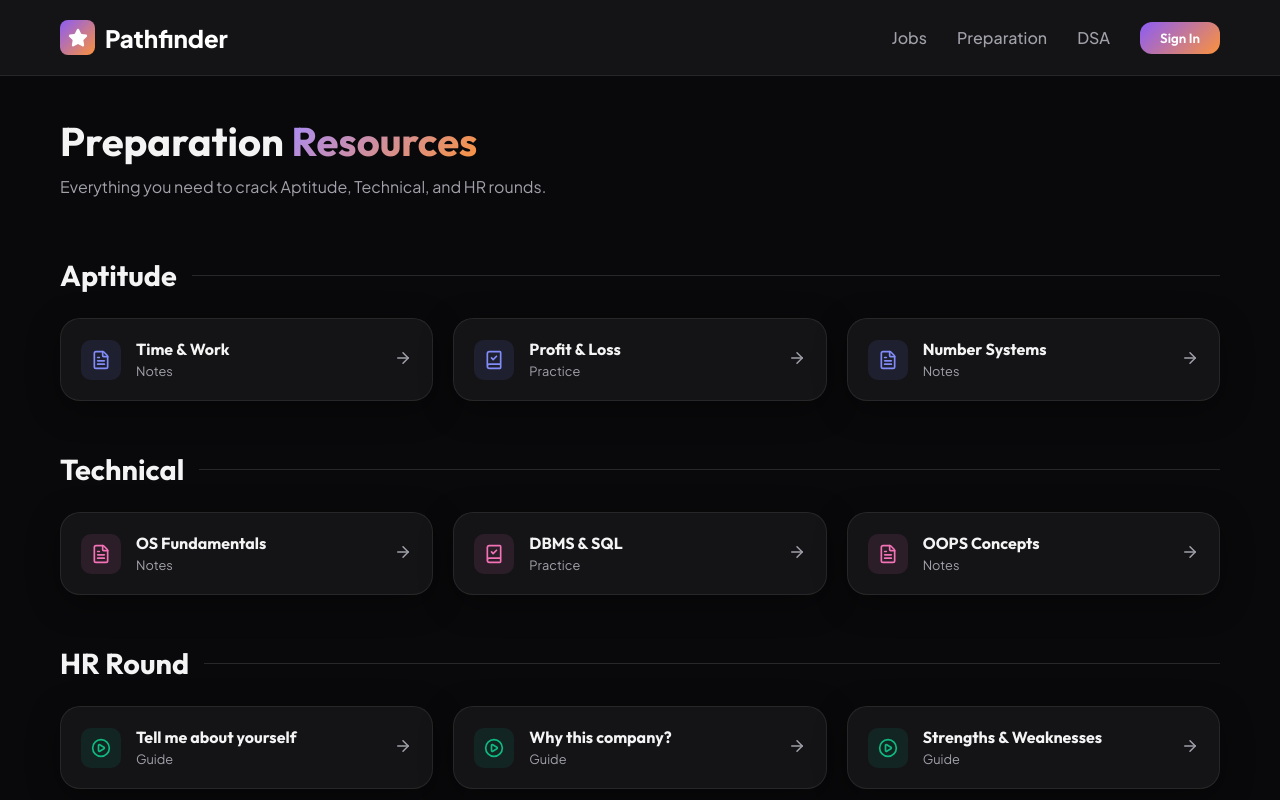
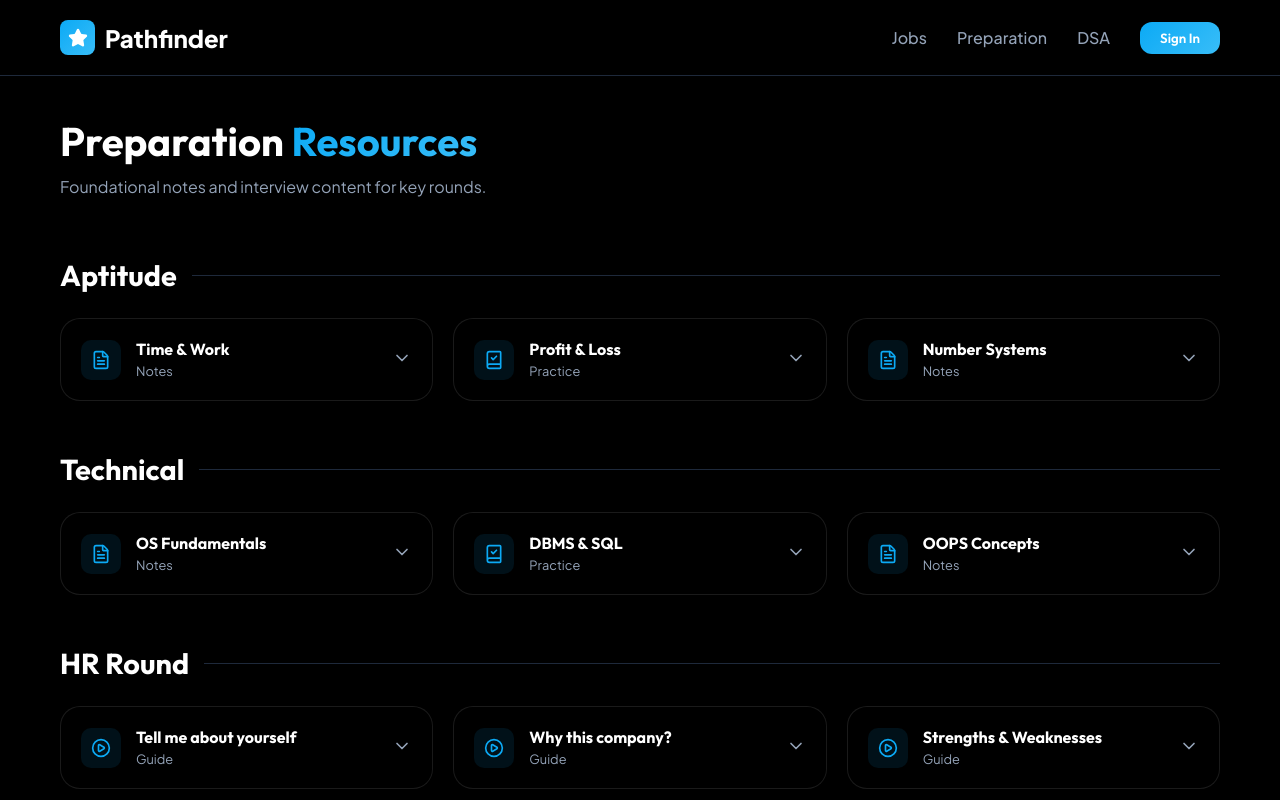
Before and after one commit to ShraddhaRajawat/exo-pathfinder, a React (Vite) app: page /prep in a window 1280 px wide. Shown: the top 800 px of the page. Built offline with nearby package versions, Linux system fonts and the light colour scheme.

Commit message:
Update theme to Black/White/SkyBlue and add detailed Prep content

```diff
--- a/src/data/prepData.js
+++ b/src/data/prepData.js
@@ -3,27 +3,72 @@ export const prepResources = [
         category: 'Aptitude',
         id: 'aptitude',
         items: [
-            { title: 'Time & Work', type: 'Notes', color: '#818cf8' },
-            { title: 'Profit & Loss', type: 'Practice', color: '#818cf8' },
-            { title: 'Number Systems', type: 'Notes', color: '#818cf8' }
+            {
+                title: 'Time & Work',
+                type: 'Notes',
+                color: '#0caaf5',
+                content: 'Concept: Work done = Time × Efficiency. Key formulas: If A does work in x days and B in y days, together they take (xy)/(x+y) days. Important for TCS NQT and Amazon OA.'
+            },
+            {
+                title: 'Profit & Loss',
+                type: 'Practice',
+                color: '#0caaf5',
+                content: 'Topics: CP, SP, MP, Discount, Successive Discount. Remember: Profit% = (Profit/CP)×100. Practice problems on dishonest shopkeepers often appear in technical rounds.'
+            },
+            {
+                title: 'Number Systems',
+                type: 'Notes',
+                color: '#0caaf5',
+                content: 'Focus on: Divisibility rules, Unit digit calculation, HCF & LCM, and Remainder Theorem. Concepts like Euler’s Theorem are useful for advanced coding puzzles.'
+            }
         ]
     },
     {
         category: 'Technical',
         id: 'technical',
         items: [
-            { title: 'OS Fundamentals', type: 'Notes', color: '#f472b6' },
-            { title: 'DBMS & SQL', type: 'Practice', color: '#f472b6' },
-            { title: 'OOPS Concepts', type: 'Notes', color: '#f472b6' }
+            {
+                title: 'OS Fundamentals',
+                type: 'Notes',
+                color: '#0caaf5',
+                content: 'Interview Hotspots: Process vs Thread, Deadlocks (4 conditions), Paging vs Segmentation, and Scheduling Algorithms like Round Robin and SJF.'
+            },
+            {
+                title: 'DBMS & SQL',
+                type: 'Practice',
+                color: '#0caaf5',
+                content: 'Must know: Normalization (1NF to BCNF), ACID properties, Joins (Inner, Left, Right, Full), and Indexing. SQL query practice: Second highest salary, Group By vs Having.'
+            },
+            {
+                title: 'OOPS Concepts',
+                type: 'Notes',
+                color: '#0caaf5',
+                content: 'The 4 Pillars: Abstraction, Encapsulation, Inheritance, and Polymorphism. Be ready to give real-world examples (e.g., Car class for inheritance).'
+            }
         ]
     },
     {
         category: 'HR Round',
         id: 'hr',
         items: [
-            { title: 'Tell me about yourself', type: 'Guide', color: '#10b981' },
-            { title: 'Why this company?', type: 'Guide', color: '#10b981' },
-            { title: 'Strengths & Weaknesses', type: 'Guide', color: '#10b981' }
+            {
+                title: 'Tell me about yourself',
+                type: 'Guide',
+                color: '#0caaf5',
+                content: 'Structure: Past (education/experience), Present (current role/skills), and Future (why this company). Keep it under 2 minutes and focus on achievements.'
+            },
+            {
+                title: 'Why this company?',
+                type: 'Guide',
+                color: '#0caaf5',
+                content: 'Research the company\'s recent news, their values (like Amazon\'s Leadership Principles), and their tech stack. Connect their needs to your goals.'
+            },
+            {
+                title: 'Strengths & Weaknesses',
+                type: 'Guide',
+                color: '#0caaf5',
+                content: 'Strength: Pick a professional skill (e.g., Problem Solving). Weakness: Pick something real but fixable, and show how you are working on it (e.g., Public Speaking).'
+            }
         ]
     }
 ];
--- a/src/index.css
+++ b/src/index.css
@@ -1,22 +1,18 @@
 @import url('https://fonts.googleapis.com/css2?family=Outfit:wght@300;400;500;600;700;800&family=Plus+Jakarta+Sans:wght@300;400;500;600;700;800&display=swap');
 
 :root {
-  --primary: #8b5cf6;
-  /* Modern Violet */
-  --primary-hover: #7c3aed;
-  --secondary: #fb923c;
-  /* Hand-picked Amber */
-  --accent: #22d3ee;
-  /* Soft Cyan */
-  --background: #09090b;
-  /* Rich dark depth */
-  --surface: #18181b;
-  --surface-hover: #27272a;
-  --text: #f4f4f5;
-  --text-muted: #a1a1aa;
-  --border: #27272a;
-  --glass: rgba(24, 24, 27, 0.8);
-  --glass-border: rgba(255, 255, 255, 0.08);
+  --primary: #0caaf5;
+  --primary-hover: #0ea5e9;
+  --secondary: #38bdf8;
+  --accent: #f8fafc;
+  --background: #000000;
+  --surface: #0a0a0a;
+  --surface-hover: #141414;
+  --text: #ffffff;
+  --text-muted: #94a3b8;
+  --border: #1e293b;
+  --glass: rgba(0, 0, 0, 0.82);
+  --glass-border: rgba(255, 255, 255, 0.1);
 }
 
 * {
@@ -83,7 +79,7 @@ h6 {
 }
 
 .gradient-text {
-  background: linear-gradient(135deg, #a78bfa, #fb923c);
+  background: linear-gradient(135deg, #0caaf5, #38bdf8);
   -webkit-background-clip: text;
   background-clip: text;
   -webkit-text-fill-color: transparent;
--- a/src/pages/PrepPage.jsx
+++ b/src/pages/PrepPage.jsx
@@ -1,16 +1,23 @@
-import React from 'react';
-import { motion } from 'framer-motion';
-import { FileText, PlayCircle, BookCheck, ArrowRight } from 'lucide-react';
+import React, { useState } from 'react';
+import { motion, AnimatePresence } from 'framer-motion';
+import { FileText, PlayCircle, BookCheck, ArrowRight, ChevronDown, ChevronUp } from 'lucide-react';
 import { prepResources } from '../data/prepData';
 
 const PrepPage = () => {
+    const [expandedItem, setExpandedItem] = useState(null);
+
+    const toggleExpand = (sectionId, itemIndex) => {
+        const key = `${sectionId}-${itemIndex}`;
+        setExpandedItem(expandedItem === key ? null : key);
+    };
+
     return (
         <div className="main-container" style={{ padding: '40px 20px' }}>
             <header style={{ marginBottom: '60px' }}>
                 <h1 style={{ fontSize: '2.5rem', marginBottom: '10px' }}>
                     Preparation <span className="gradient-text">Resources</span>
                 </h1>
-                <p style={{ color: 'var(--text-muted)' }}>Everything you need to crack Aptitude, Technical, and HR rounds.</p>
+                <p style={{ color: 'var(--text-muted)' }}>Foundational notes and interview content for key rounds.</p>
             </header>
 
             <div style={{ display: 'flex', flexDirection: 'column', gap: '50px' }}>
@@ -21,24 +28,35 @@ const PrepPage = () => {
                             <div style={{ flex: 1, height: '1px', background: 'var(--border)' }}></div>
                         </div>
 
-                        <div style={{ display: 'grid', gridTemplateColumns: 'repeat(auto-fill, minmax(300px, 1fr))', gap: '20px' }}>
-                            {section.items.map((item, index) => (
+                        <div style={{ display: 'grid', gridTemplateColumns: 'repeat(auto-fill, minmax(350px, 1fr))', gap: '20px' }}>
+                            {section.items.map((item, index) => {
+                                const isExpanded = expandedItem === `${section.id}-${index}`;
+                                return (
                                     <motion.div
-                                    whileHover={{ scale: 1.02 }}
+                                        layout
                                         key={index}
                                         className="glass-card"
-                                    style={{ padding: '20px', display: 'flex', justifyContent: 'space-between', alignItems: 'center' }}
+                                        style={{
+                                            padding: '20px',
+                                            display: 'flex',
+                                            flexDirection: 'column',
+                                            cursor: 'pointer',
+                                            border: isExpanded ? '1px solid var(--primary)' : '1px solid var(--glass-border)',
+                                            background: isExpanded ? 'rgba(12, 170, 245, 0.05)' : 'var(--glass)'
+                                        }}
+                                        onClick={() => toggleExpand(section.id, index)}
                                     >
+                                        <div style={{ display: 'flex', justifyContent: 'space-between', alignItems: 'center' }}>
                                             <div style={{ display: 'flex', alignItems: 'center', gap: '15px' }}>
                                                 <div style={{
                                                     width: '40px',
                                                     height: '40px',
                                                     borderRadius: '10px',
-                                            background: `rgba(${parseInt(item.color.slice(1, 3), 16)}, ${parseInt(item.color.slice(3, 5), 16)}, ${parseInt(item.color.slice(5, 7), 16)}, 0.1)`,
+                                                    background: 'rgba(12, 170, 245, 0.1)',
                                                     display: 'flex',
                                                     alignItems: 'center',
                                                     justifyContent: 'center',
-                                            color: item.color
+                                                    color: 'var(--primary)'
                                                 }}>
                                                     {item.type === 'Notes' ? <FileText size={20} /> : item.type === 'Practice' ? <BookCheck size={20} /> : <PlayCircle size={20} />}
                                                 </div>
@@ -47,11 +65,40 @@ const PrepPage = () => {
                                                     <span style={{ fontSize: '0.8rem', color: 'var(--text-muted)' }}>{item.type}</span>
                                                 </div>
                                             </div>
-                                    <button style={{ background: 'none', border: 'none', color: 'var(--text-muted)', cursor: 'pointer' }}>
-                                        <ArrowRight size={18} />
+                                            <div style={{ color: 'var(--text-muted)' }}>
+                                                {isExpanded ? <ChevronUp size={20} /> : <ChevronDown size={20} />}
+                                            </div>
+                                        </div>
+
+                                        <AnimatePresence>
+                                            {isExpanded && (
+                                                <motion.div
+                                                    initial={{ height: 0, opacity: 0 }}
+                                                    animate={{ height: 'auto', opacity: 1 }}
+                                                    exit={{ height: 0, opacity: 0 }}
+                                                    style={{ overflow: 'hidden' }}
+                                                >
+                                                    <div style={{
+                                                        marginTop: '20px',
+                                                        paddingTop: '15px',
+                                                        borderTop: '1px solid var(--border)',
+                                                        fontSize: '0.95rem',
+                                                        lineHeight: '1.6',
+                                                        color: 'var(--text-muted)'
+                                                    }}>
+                                                        {item.content}
+                                                        <div style={{ marginTop: '15px' }}>
+                                                            <button className="btn" style={{ background: 'var(--surface)', color: 'white', padding: '8px 15px', fontSize: '0.85rem' }}>
+                                                                Full Notes <ArrowRight size={14} style={{ marginLeft: '5px' }} />
                                                             </button>
+                                                        </div>
+                                                    </div>
                                                 </motion.div>
-                            ))}
+                                            )}
+                                        </AnimatePresence>
+                                    </motion.div>
+                                );
+                            })}
                         </div>
                     </div>
                 ))}
```
Also changed, not shown: src/App.jsx (+4 -4 lines). Lines whose indentation alone changed are shown as unchanged.
